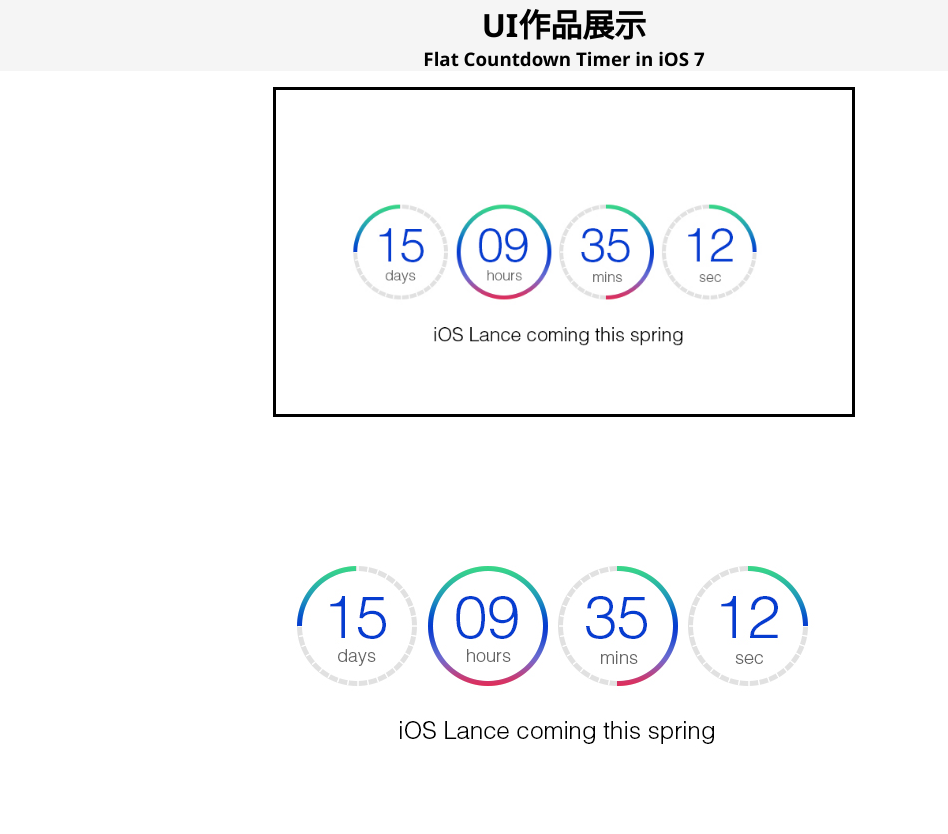
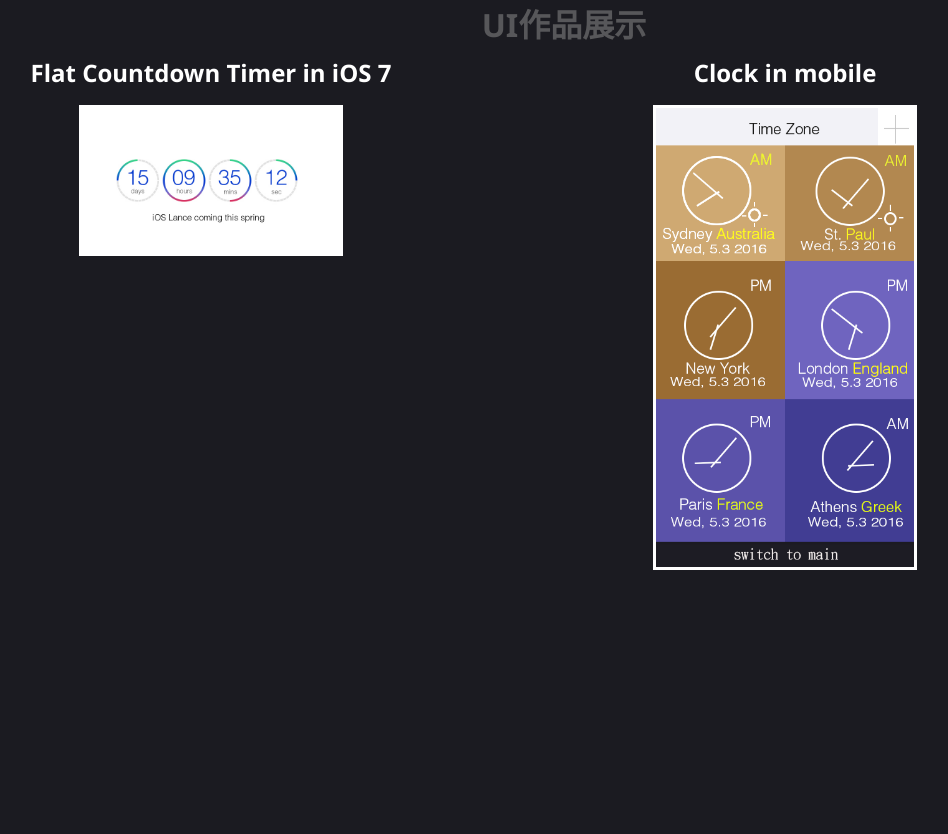
Before and after one commit to LanceChuang/MyUIkit, a plain HTML site: page index.html in a window 1280 px wide. Shown: the whole page, without its empty margins (76-1024 px from the left). After the commit the page ends 800 px from the top, so only its background shows below. Drawn offline with Linux system fonts and the light colour scheme.

Commit message:
new image

```diff
--- a/css/style.css
+++ b/css/style.css
@@ -1,42 +1,64 @@
-body{
+body {
     margin: 0;
+    background-color: #1B1B21;
 }
-header h1{
+.container > .header{
+    padding-bottom:10px;
+    color:hsla(240, 0%, 50%, 0.6);
+    z-index: 12;
+}
+.item-main {
+    position:absolute;
+}
+
+.leftLayout {
+    width: 574px;
+    left: 0px;
+}
+
+.rightLayout {
+    width: 574px;
+    left: 574px;
+}
+article{
+    color:white;
+}
+header h1 {
     text-align: center;
     font-family: Segoe UI;
     margin: 0px;
-	background-color: #F5F5F5;
-
-}
-header{
-	width: 100%;
-}
-.header{
-	z-index: 1;
-	background:rgba(255,255,255,.85);
 }
 
-section{
+header {
+    width: 100%;
+    color:white;
+}
+
+
+section {
     width: 100%;
 }
 
-.center{
+.center {
     text-align: center;
 }
 
-.nav-wrapper{
+.nav-wrapper {
     width: 100%;
     float: left;
 }
-.nav{
+
+.nav {
     right: 5rem;
     width: 78.99954%;
 }
-.image{
+
+.image {
     border: solid;
     margin-top: 1em;
 }
-.img-responsive{
+
+.img-responsive {
     width: 45%;
     height: auto;
 }
--- a/index.html
+++ b/index.html
@@ -2,30 +2,29 @@
 <html>
 <head>
     <meta charset="utf-8">
+    <meta name="viewport" content="width=device-width, initial-scale=1.0">
     <link rel="stylesheet" href="css/style.css" />
     <title>My UI portfolio</title>
 </head>
 <body>
-    <div class="container item-main">
+    <div class="container">
         <header class="header">
             <h1>UI作品展示</h1>
         </header>
     </div>
-    <section>
-        <div class="container">
-            <article class="leftLayout">
+        <div class="container item-main">
+            <article class="leftLayout item-main">
                 <header class="center">
                     <h1>Flat Countdown Timer in iOS 7 </h1>
                     <img class="image img-responsive" src="UIimage/Timer.jpg" />
                 </header>
             </article>
-            <article class="rightLayout">
+            <article class="rightLayout item-main">
                 <header class="center">
-                    <h1></h1>
-                    <img class="" src="UIimage/Timer.jpg" />
+                    <h1>Clock in mobile</h1>
+                    <img class="image img-responsive" src="UIimage/Clock.png" />
                 </header>
             </article>
         </div>
-    </section>
 </body>
 </html>
```
Also changed, not shown: UIimage/Clock.png (renamed from Clock.png). Lines whose indentation alone changed are shown as unchanged.
